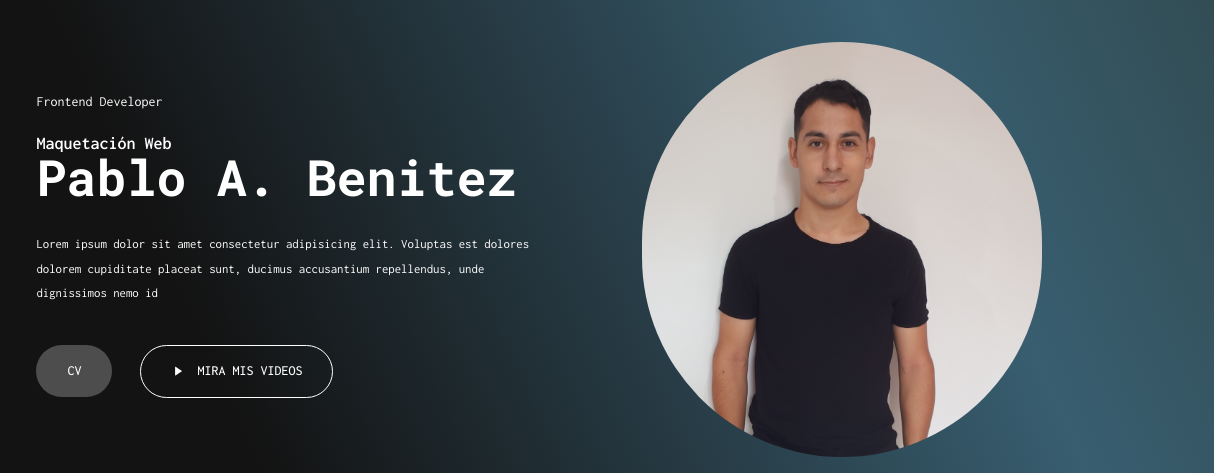
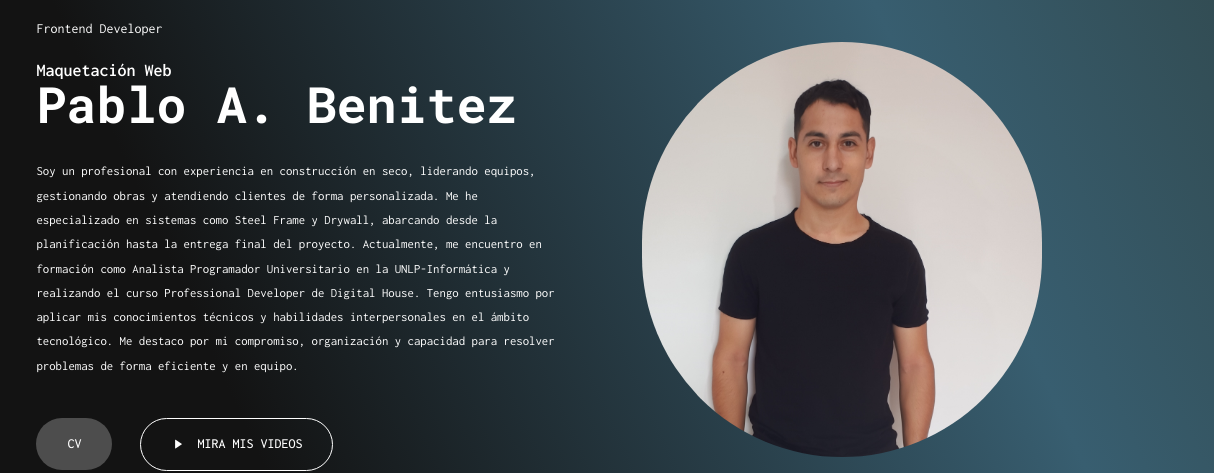
Before and after one commit to PabloDevCode/Proyecto-Final-Maquetacion-Web-DH, a plain HTML site: page index.html in a window 1280 px wide. Shown: the part 154-627 px from the top of the page, 66-1280 px from the left. Drawn offline with nearby package versions, Linux system fonts and the light colour scheme.

Commit message:
añadi info sobre mi

```diff
--- a/index.html
+++ b/index.html
@@ -39,7 +39,7 @@
         <ul class="navlist">
             <li><a href="#">Home</a></li>
             <li><a href="#">Sobre mí</a></li>
-            <li><a href="#">Porfolio</a></li>
+            <li><a href="https://github.com/PabloDevCode" target="_blank">Porfolio</a></li>
             <li><a href="#">Contacto</a></li>
         </ul>
     </header>
@@ -51,12 +51,17 @@
             <h5>Frontend Developer</h5>
             <h4>Maquetación Web</h4>
             <h1>Pablo A. Benitez</h1>
-            <p>
-                Lorem ipsum dolor sit amet consectetur adipisicing elit.
-                Voluptas est dolores dolorem cupiditate placeat sunt, ducimus
-                accusantium repellendus, unde dignissimos nemo id
+            <p>Soy un profesional con experiencia en construcción en seco, liderando equipos,
+                gestionando obras y atendiendo clientes de forma personalizada. Me he
+                especializado en sistemas como Steel Frame y Drywall, abarcando desde la
+                planificación hasta la entrega final del proyecto. Actualmente, me encuentro en
+                formación como Analista Programador Universitario en la UNLP-Informática y
+                realizando el curso Professional Developer de Digital House. Tengo entusiasmo
+                por aplicar mis conocimientos técnicos y habilidades interpersonales en el ámbito
+                tecnológico. Me destaco por mi compromiso, organización y capacidad para
+                resolver problemas de forma eficiente y en equipo.
             </p>
-            <a href="#">CV</a>
+            <a href="assets/document/CV-BENITEZ-PABLO-ANTONIO.pdf" download="CV-BENITEZ-PABLO-ANTONIO">CV</a>
             <a href="#" class="videos"><i class="ri-play-fill"></i> Mira mis videos</a>
         </div>
 
--- a/style.css
+++ b/style.css
@@ -84,6 +84,7 @@ header {
     display: none;
      lo pongo en none para que solo se vea cuando la pagina esta colapsada de forma horizontal
 } */
+
 
 #menu-icon {
     color: white;
```
Also changed, not shown: 1 other file.
